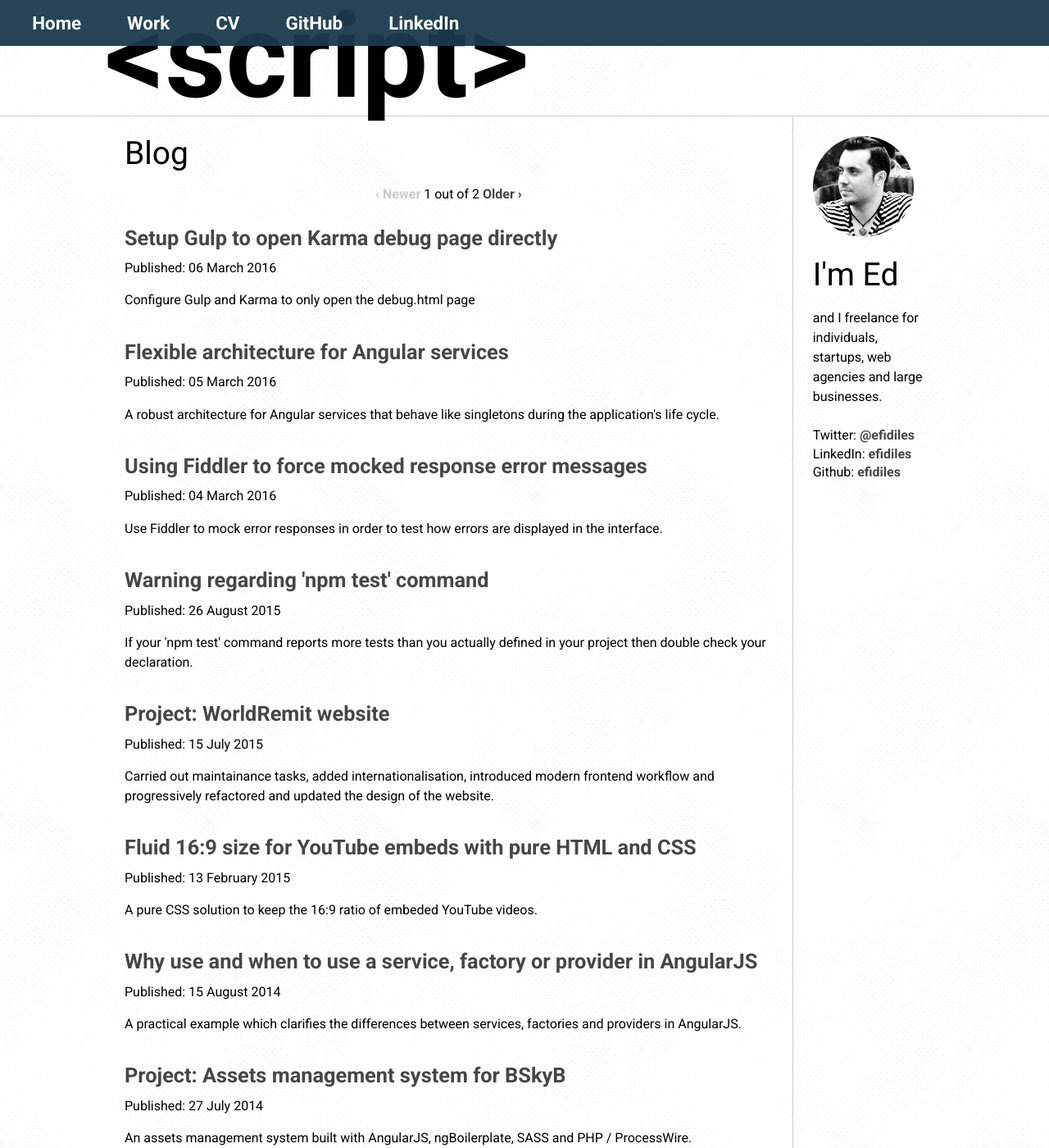
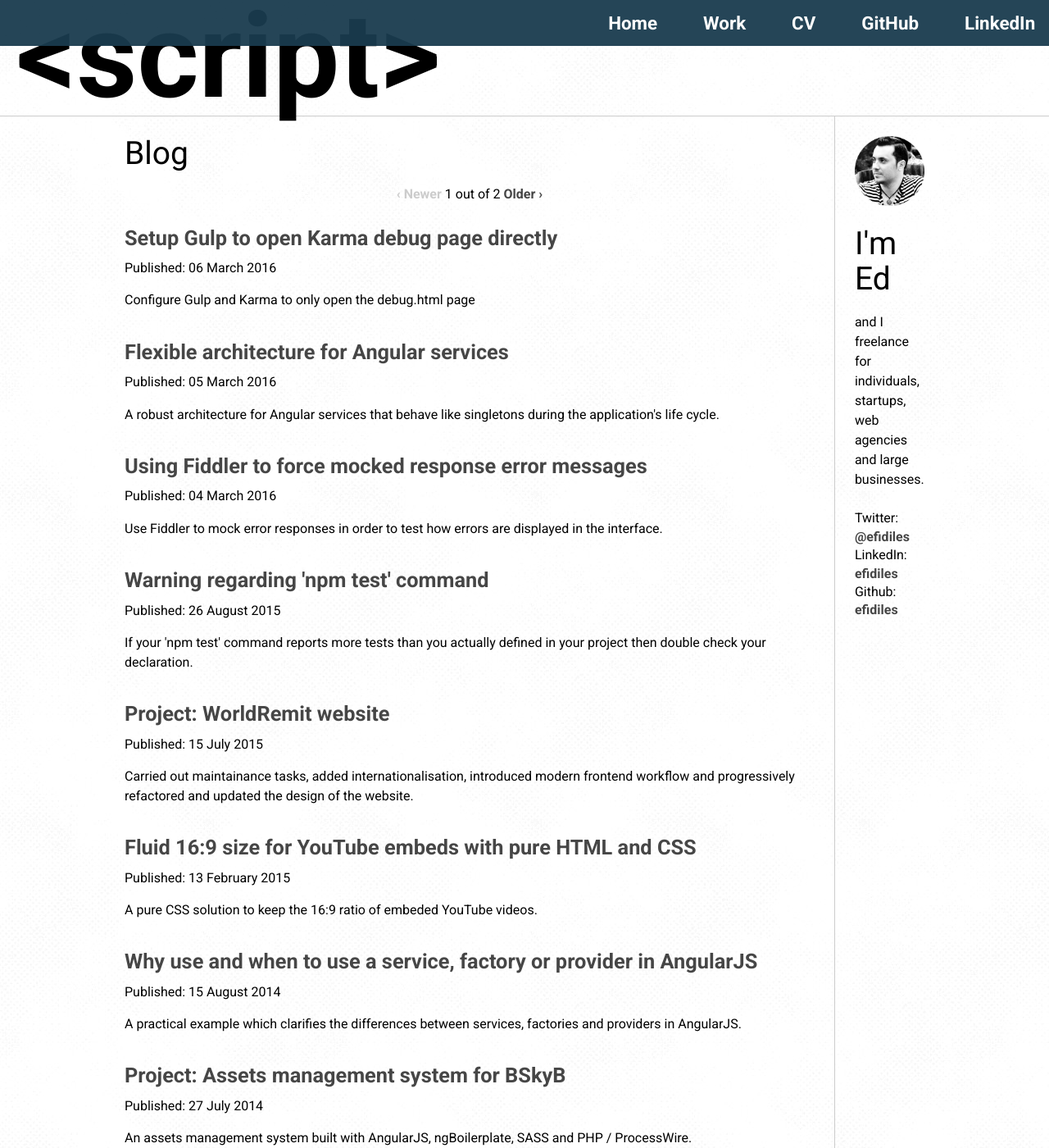
Before and after one commit to efidiles/efidiles.github.io, a Jekyll site: the page built from index.html, in a window 1280 px wide and 1400 px high. Shown: the whole window at 82% size. Built offline with Jekyll 4.4.1, drawn with Linux system fonts in a browser that asks for light colours; nearby versions of some CDN libraries; the list of posts is cut into pages by our own code.

Commit message:
Increased layout width

```diff
--- a/_includes/_header.html
+++ b/_includes/_header.html
@@ -8,19 +8,19 @@
             </a>
             <ul>
               <li>
-                    <a href="/"><span class="round">Home</a>
+                  <a href="http://uk.linkedin.com/in/efidiles" target="_blank">LinkedIn</a>
+              </li>
+              <li>
+                  <a href="https://github.com/efidiles" target="_blank">GitHub</a>
+              </li>
+              <li>
+                  <a href="/cv" target="_blank">CV</a>
               </li>
               <li>
                   <a href="/work"><span class="round">Work</a>
               </li>
               <li>
-                    <a href="/cv" target="_blank">CV</a>
-                </li>
-                <li>
-                    <a href="https://github.com/efidiles" target="_blank">GitHub</a>
-                </li>
-                <li>
-                    <a href="http://uk.linkedin.com/in/efidiles" target="_blank">LinkedIn</a>
+                  <a href="/"><span class="round">Home</a>
               </li>
             </ul>
         </nav>
--- a/_sass/_aside.scss
+++ b/_sass/_aside.scss
@@ -1,6 +1,7 @@
 aside {
   padding: $sizeGap;
   border-top: 1px solid $colorGray;
+  text-align: center;
 
   ul {
     @extend .list-clean;
@@ -10,17 +11,18 @@ aside {
   li {
     line-height: 1.4;
   }
+}
 
+@media screen and (min-width: 768px) {
   img {
     display: block;
   }
-}
 
-@media screen and (min-width: 768px) {
   aside {
     border: none;
     float: left;
-    width: 18%;
+    width: 13%;
     padding: $sizeGap;
+    text-align: left;
   }
 }
--- a/_sass/_base.scss
+++ b/_sass/_base.scss
@@ -235,13 +235,13 @@ blockquote p {
   body > div {
     @extend .clearfix-mq;
 
-    max-width: $maxWidth;
+    width: 80%;
     margin: 0 auto;
   }
 
   main {
     float: left;
-    width: 82%;
+    width: 87%;
     border-right: 1px solid $colorGray;
   }
 }
--- a/_sass/_footer.scss
+++ b/_sass/_footer.scss
@@ -1,5 +1,6 @@
 footer {
   padding: 0 $sizeGap $sizeGap;
+  text-align: center;
 }
 
 footer strong {
@@ -18,17 +19,17 @@ footer strong {
     height: 7em;
     border-top: 1px solid $colorGray;
     background: $colorDarkBlue;
+    text-align: left;
   }
 
   footer strong {
     font-weight: bold;
     display: block;
     font-size: 10em;
-    max-width: $maxWidth;
     margin: 0 auto;
     text-align: right;
     position: absolute;
-    left: 50%;
+    right: 20px;
     bottom: -0.35em;
     margin-left: -10%;
     color: #fff;
--- a/_sass/_header.scss
+++ b/_sass/_header.scss
@@ -45,14 +45,18 @@
     font-weight: bold;
     display: block;
     font-size: 9em;
-    max-width: $maxWidth;
     margin: -3px auto 0 auto;
+    padding-left: 20px;
   }
 
   #main-header ul {
     background: $colorDarkBlue;
     background: rgba(26, 60, 78, 0.95);
     display: block;
+
+    li {
+      float: right;
+    }
   }
 
   #main-header a {
```
Lines whose indentation alone changed are shown as unchanged.
